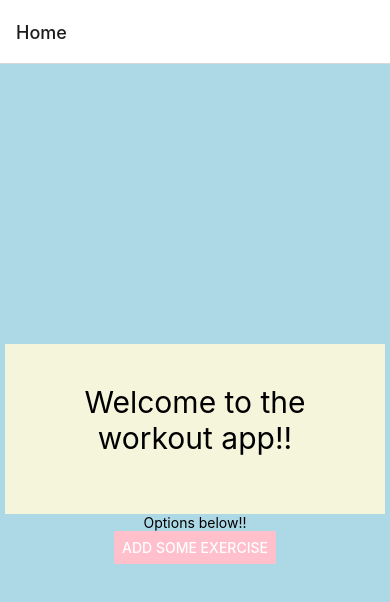
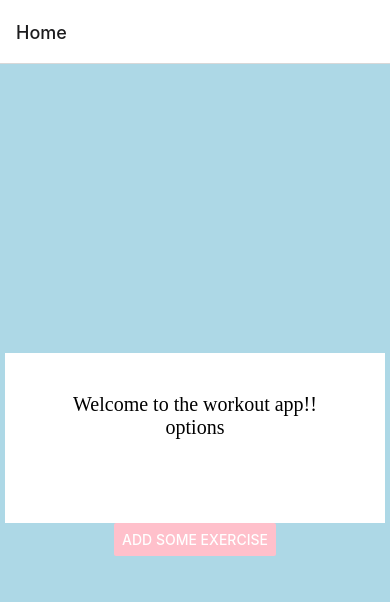
Before and after one commit to lmelo031/MobilePortfolio2, a React Native app in the folder portfolio2/: screen /Home in a window 390 px wide. Shown: the top 602 px of the page. Built offline with nearby package versions, Linux system fonts and the light colour scheme.

Commit message:
April 24, 2022 6:07 PM

```diff
--- a/portfolio2/HomeScreen.js
+++ b/portfolio2/HomeScreen.js
@@ -10,9 +10,8 @@ class HomeScreen extends React.Component {
       <View style={styles.container}>
         <Text style={styles.rectangle}>
         Welcome to the workout app!!
-        </Text>
-        <Text style={styles.square}>
-        Options below!!
+        <br></br>
+        options
         </Text>
         <Button
           title="Add some exercise"
@@ -36,12 +35,13 @@ class HomeScreen extends React.Component {
         rectangle: {
             width: 380,
             height: 170,
-            backgroundColor: 'beige',
+            backgroundColor: 'white',
             alignItems: 'center',
             justifyContent: 'center',
             textAlign: 'center',
             padding: 40,
-            fontSize: 30,
+            fontSize: 20,
+            fontFamily: "Times new roman",
 
           },
       });
```
